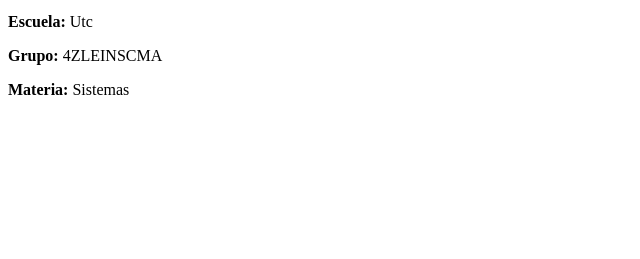
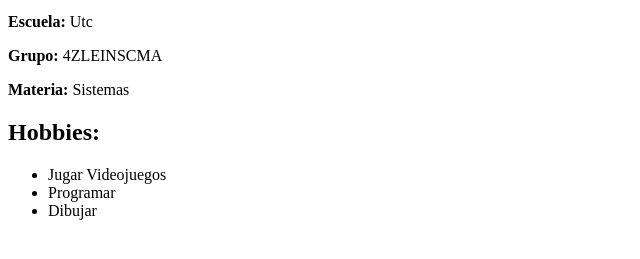
Before and after one commit to DylanVeTr/4SISVelazquezTrejoDylan, a plain HTML site: page index.html in a window 1280 px wide. Shown: the part 101-360 px from the top of the page, without its empty margins (0-640 px from the left). Drawn offline with Linux system fonts and the light colour scheme.

Commit message:
Cambios, se hizo una lista de mis hobbies

```diff
--- a/index.html
+++ b/index.html
@@ -11,5 +11,11 @@
     <p><b>Escuela:</b> Utc</p>
     <p><b>Grupo: </b> 4ZLEINSCMA</p>
     <p><b>Materia: </b> Sistemas</p>
+    <h2>Hobbies: </h2>
+    <ul>
+        <li>Jugar Videojuegos</li>
+        <li>Programar</li>
+        <li>Dibujar</li>
+    </ul>
 </body>
 </html>
```
